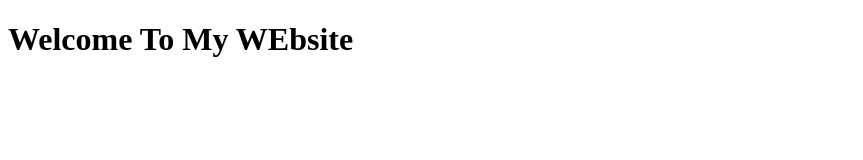
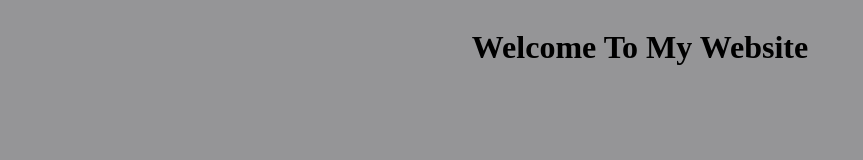
Before and after one commit to neginfard/neginfard.github.io, a plain HTML site: page index.html in a window 1280 px wide. Shown: the whole page, without its empty margins (0-863 px from the left). Drawn offline with Linux system fonts and the light colour scheme.

Commit message:
Update index.html

```diff
--- a/index.html
+++ b/index.html
@@ -7,6 +7,15 @@
     <title>Document</title>
 </head>
 <body>
-  <h1>Welcome To My WEbsite</h1>
+  <h1>Welcome To My Website</h1>
 </body>
+    <style>
+        body{
+            background:#959597;
+            text-align:center;
+            display: flex;
+            justify-content: center;
+            align-items: center;
+        }
+    </style>
 </html>
```
